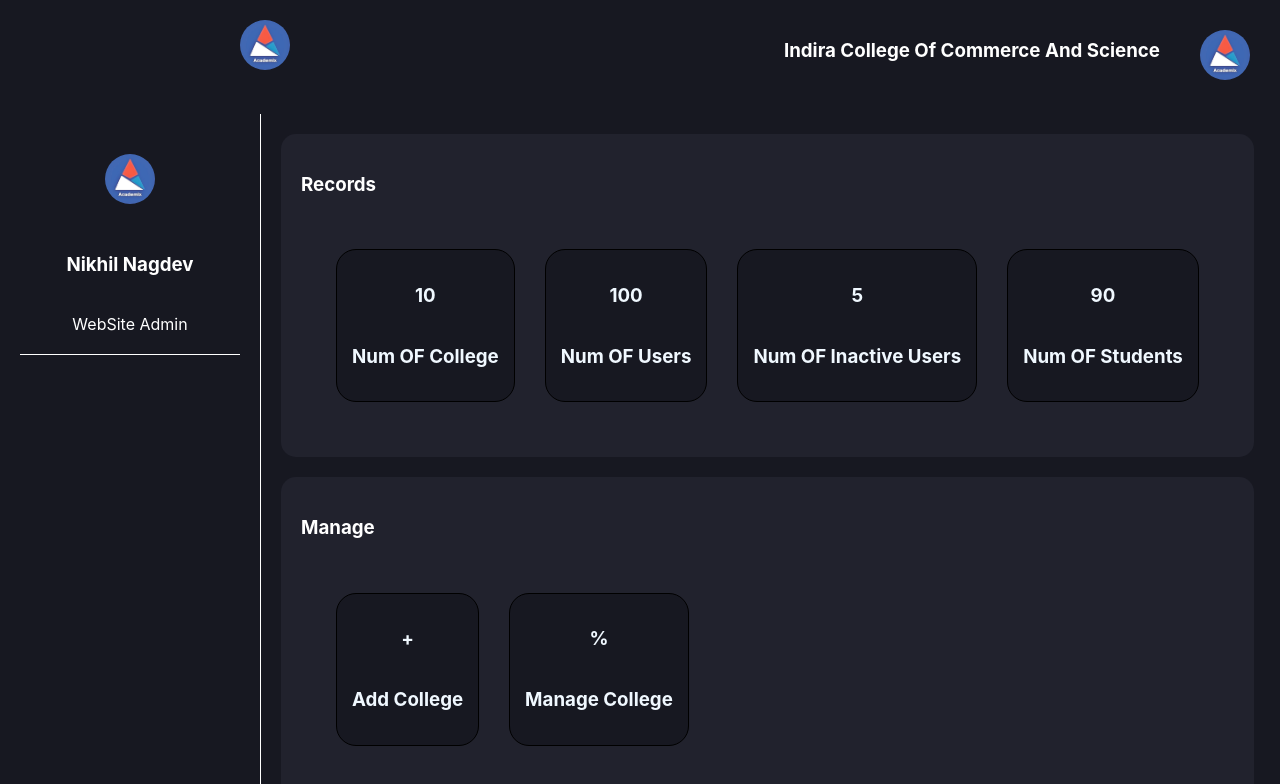
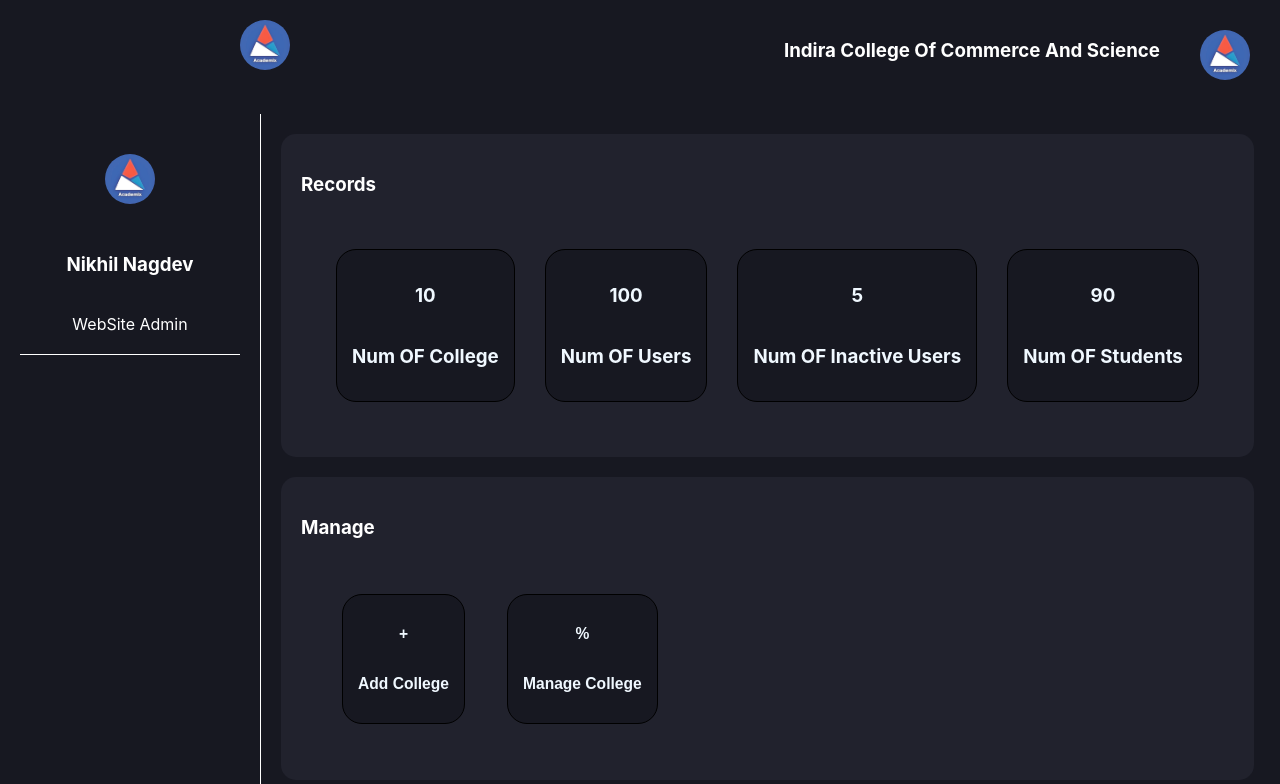
Before and after one commit to NikhilNagdev16/Academix-frontend, a React (Create React App) app: page / in a window 1280 px wide. Shown: the top 784 px of the page. Built offline with nearby package versions, Linux system fonts and the light colour scheme.

Commit message:
frontend v1

```diff
--- a/src/App.css
+++ b/src/App.css
@@ -83,6 +83,12 @@
 .college__logo img{
     height: 50px;
 }
+.btn{
+    background-color: transparent;
+    border: none;
+    outline: none;
+
+}
 .card{
     display: flex;
     flex-direction: column;
--- /dev/null
+++ b/src/components/CardButton.js
@@ -0,0 +1,17 @@
+import React from 'react';
+
+const CardButton=({num,til}) =>{
+    return(
+        <button className="btn" onClick={()=>{alert("clicked")}}>
+            <div className="card">
+                <div className="card-num">
+                    <h3>{num}</h3>
+                </div>
+                <div className="card-til">
+                    <h3> {til}</h3>
+                </div>
+            </div>
+        </button>
+    );
+}
+export default CardButton;
--- a/src/pages/WebsiteAdminDash.js
+++ b/src/pages/WebsiteAdminDash.js
@@ -3,6 +3,7 @@ import Header from "../components/Header";
 import logo from "../assets/img/logo.jpeg";
 import Sidebar from "../components/Sidebar";
 import Card from "../components/Card";
+import CardButton from "../components/CardButton";
 
 const WebsiteAdminDash = () => {
     return(
@@ -28,8 +29,8 @@ const WebsiteAdminDash = () => {
                             <h3>Manage</h3>
                         </div>
                         <div className="App-content">
-                            <Card num={"+"} til={"Add College"}/>
-                            <Card num={"%"} til={"Manage College"}/>
+                            <CardButton num={"+"} til={"Add College"}/>
+                            <CardButton num={"%"} til={"Manage College"}/>
                         </div>
                     </div>
                 </div>
```
